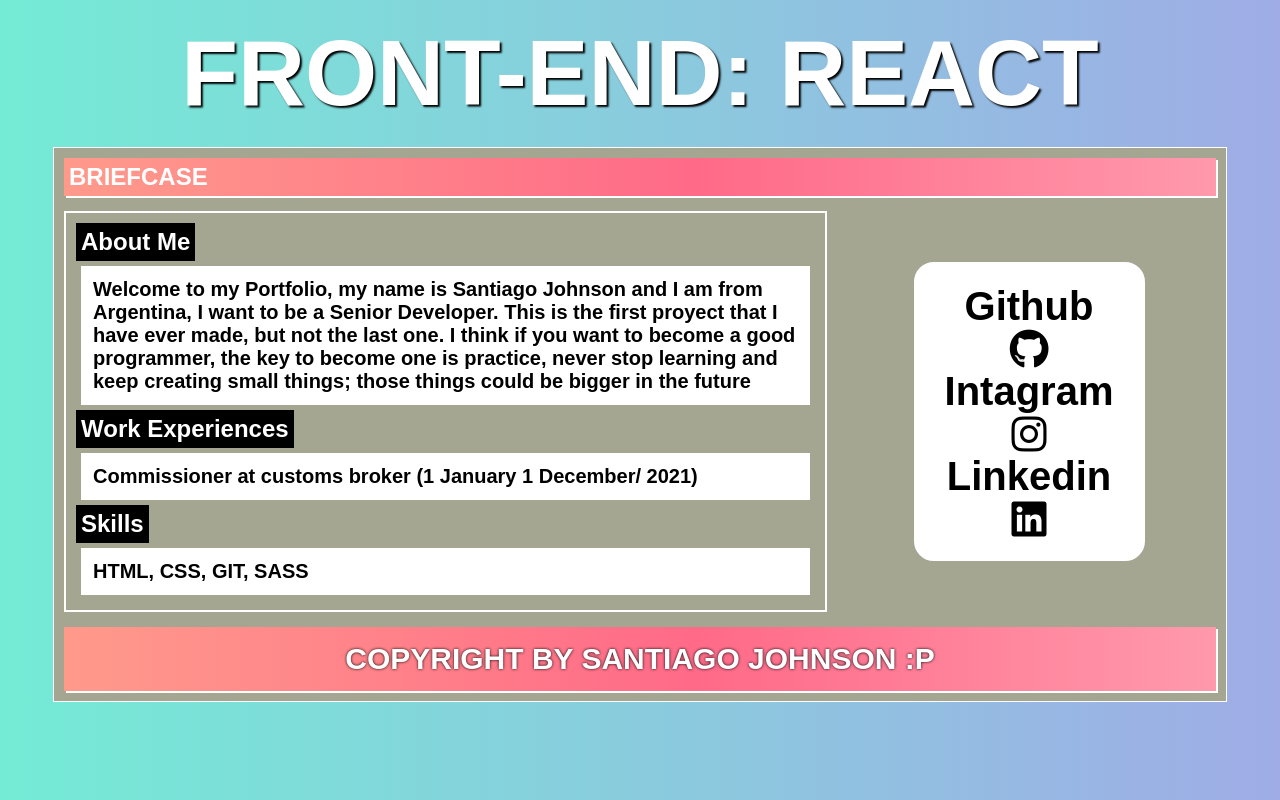
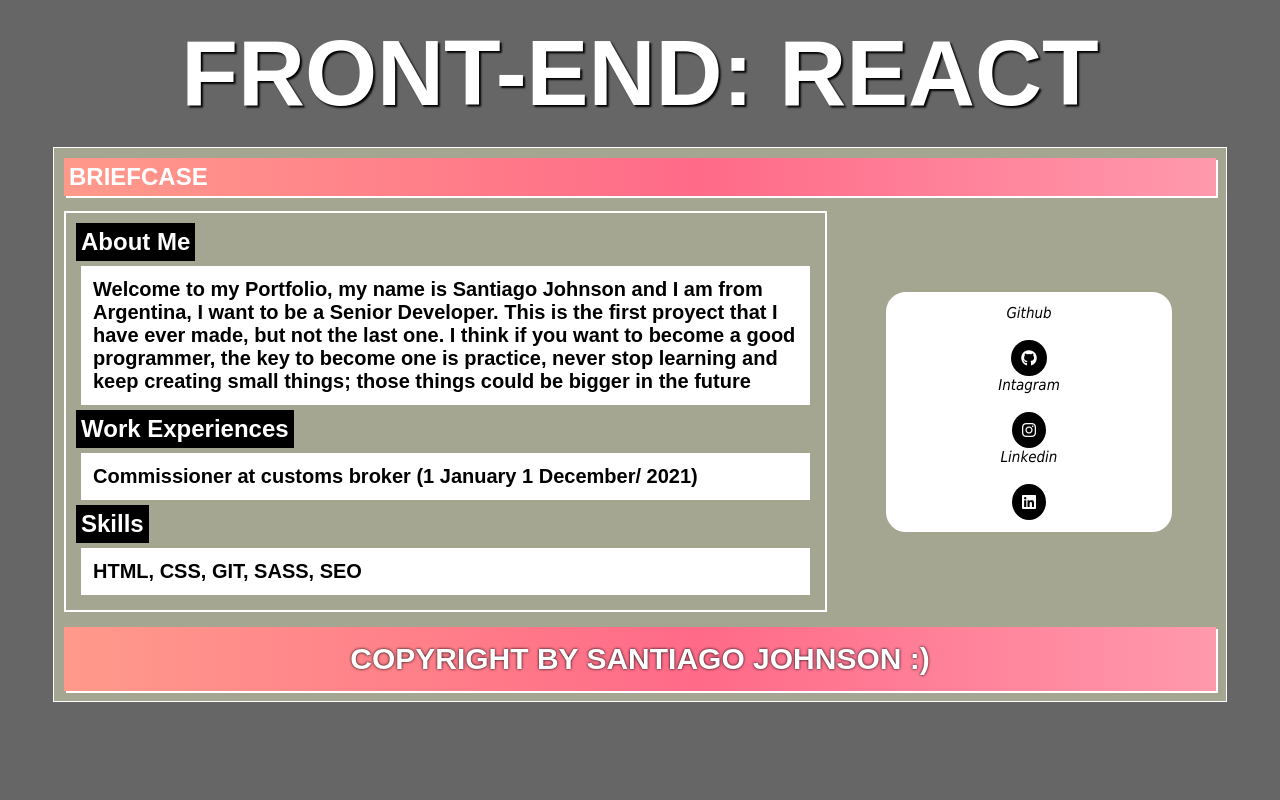
Before and after one commit to Johnson2002/Personal-Proyect, a website: page pages/johnson.html in a window 1280 px wide. Drawn offline with nearby package versions, Linux system fonts and the light colour scheme; a web font is replaced by a local one.

Commit message:
solving media screen

```diff
--- a/johnson.html
+++ b/pages/johnson.html
@@ -1,5 +1,5 @@
 <!DOCTYPE html>
-<html lang="en">
+<html lang="es">
 
 <head>
     <meta charset="UTF-8">
@@ -8,7 +8,7 @@
     <!--Font_awesome_icons-->
     <script src="https://kit.fontawesome.com/99e70a0399.js" crossorigin="anonymous"></script>
     <!--Font_awesome_icons-->
-    <link rel="stylesheet" href="estilos.css">
+    <link rel="stylesheet" href="../css/estilos.css">
     <link href="https://fonts.googleapis.com/css2?family=Alumni+Sans+Pinstripe&display=swap" rel="stylesheet">
     <link rel="preconnect" href="https://fonts.googleapis.com">
     <link rel="preconnect" href="https://fonts.gstatic.com" crossorigin>
@@ -47,22 +47,23 @@
                     <p>HTML,
                         CSS,
                         GIT,
-                        SASS
+                        SASS,
+                        SEO
                     </p>
                 </article>
             </main>
 
             <aside class="asideRight">
-                <h4>Github</h4>
+                <p>Github</p>
                 <a href="https://github.com/Johnson2002"><i class="fa-brands fa-github"></i></a>
-                <h4>Intagram</h4>
+                <p>Intagram</p>
                 <a href="https://www.instagram.com/s_johnsonn9/saved/?hl=es-la"><i class="fa-brands fa-instagram"></i></a>
-                <h4>Linkedin</h4>
+                <p>Linkedin</p>
                 <a href="https://www.linkedin.com/in/santiago-johnson-819294200/"><i class="fa-brands fa-linkedin"></i></a>
             </aside>
 
             <footer class="mainFooter">
-                <p>Copyright by Santiago Johnson :P</p>
+                <p>Copyright by Santiago Johnson :)</p>
             </footeellor>
     </div>
 
--- a/estilos.scss
+++ b/sass/estilos.scss
@@ -26,7 +26,7 @@
         width: auto;
         margin: auto;
         padding: 20px;
-        box-shadow: 10px 10px 30px black;
+        box-shadow: 10px 10px 5px black;
         animation-name: aparecer;
         animation-duration: 3s;
         animation-iteration-count: 1;
@@ -35,8 +35,8 @@
     .box_link:hover{
         text-shadow: 0 0 5px white;
         box-shadow: 0px 0px 5rem white;
-        padding: 3rem;
-        transition: all 1s ease-out;
+        transform: scale(1.6);
+        transition: all 3s ease-out;
     }
 
     #secondPage {
@@ -54,8 +54,7 @@
 /*SECOND PAGE JOHNSON-ABOUTME*/
 
 .bodyJohnson {
-    background-color: #74EBD5;
-    background-image: linear-gradient(90deg, #74EBD5 0%, #9FACE6 100%);
+    background-color: rgba(102, 102, 102);
     font-family: 'Alumni Sans Pinstripe', sans-serif;
     animation-name: aparecer;
     animation-duration: 3s;
@@ -148,51 +147,40 @@
         text-transform: uppercase;
         font-weight: bolder;
     }
-
+}
     .asideRight {
         display: grid;
-        grid-template-rows: repeat(1, 1fr);
+        grid-template-rows: repeat(5, 1fr);
         background-color: white;
-        width: 50%;
+        width: fit-content;
         height: fit-content;
+        padding: 10px;
         text-align: center;
         margin: auto;
-        padding: 20px;
         text-decoration: none;
         border: 2px solid white;
         border-radius: 20px;
 
+        p {
+            font-family: Tahoma, sans-serif;
+            font-weight: lighter;
+            font-size: 15px;
+            font-style: italic;
+        }
+
+        i {
+            background-color: black;
+            color: white;
+            padding: 10px;
+            border-radius: 50%;
+        }
     }
 
-    .asideRight:hover {
-        transition: box-shadow 1s ease;
-        box-shadow: 0 0 30px white;
-    }
-
-    .asideRight i {
-        color: black;
-        font-size: 40px;
-    }
-
-    .asideRight h4 {
-        font-size: 40px;
-        font-weight: bolder;
+@media all and (min-width: 480px){
+    .asideRight {
+        width: 70%;
     }
 }
-
-
-
-
-
-
-
-
-
-
-
-
-
-
 
 @keyframes aparecer {
     0% {
```
Also changed, not shown: index.html (+2 -2 lines), css/estilos.css (added), estilos.css (deleted), 2 other files.
